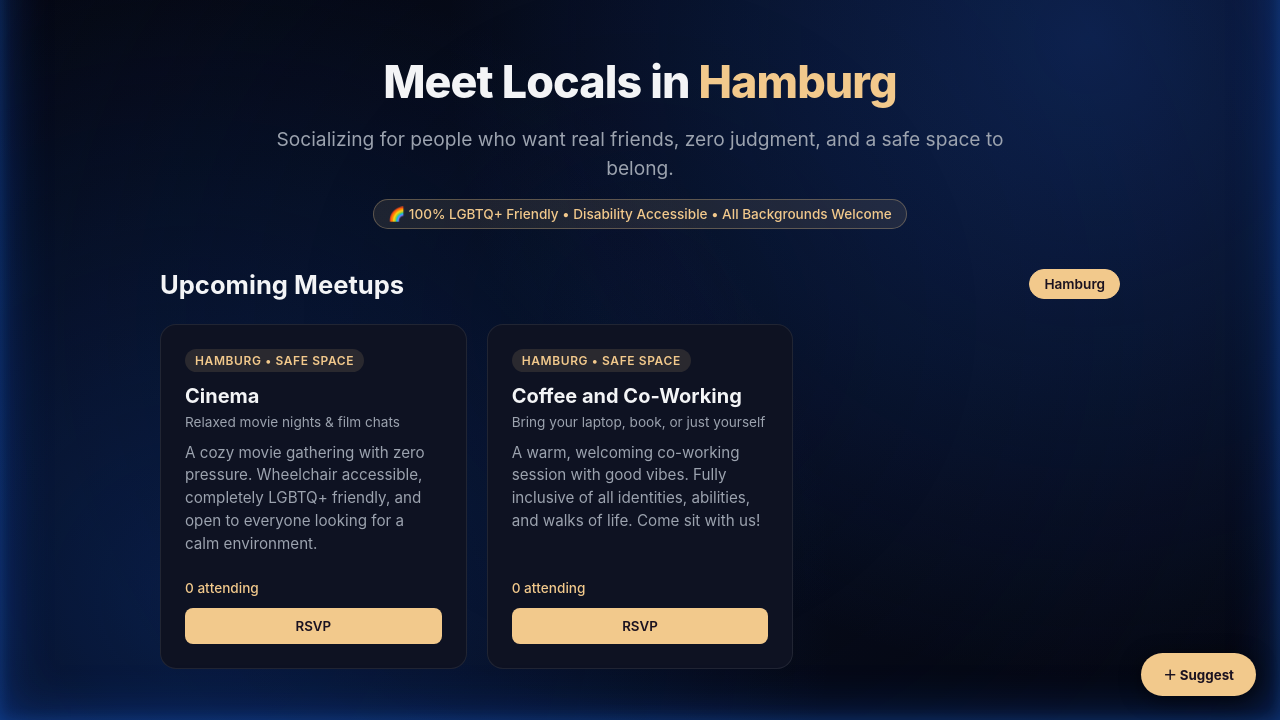
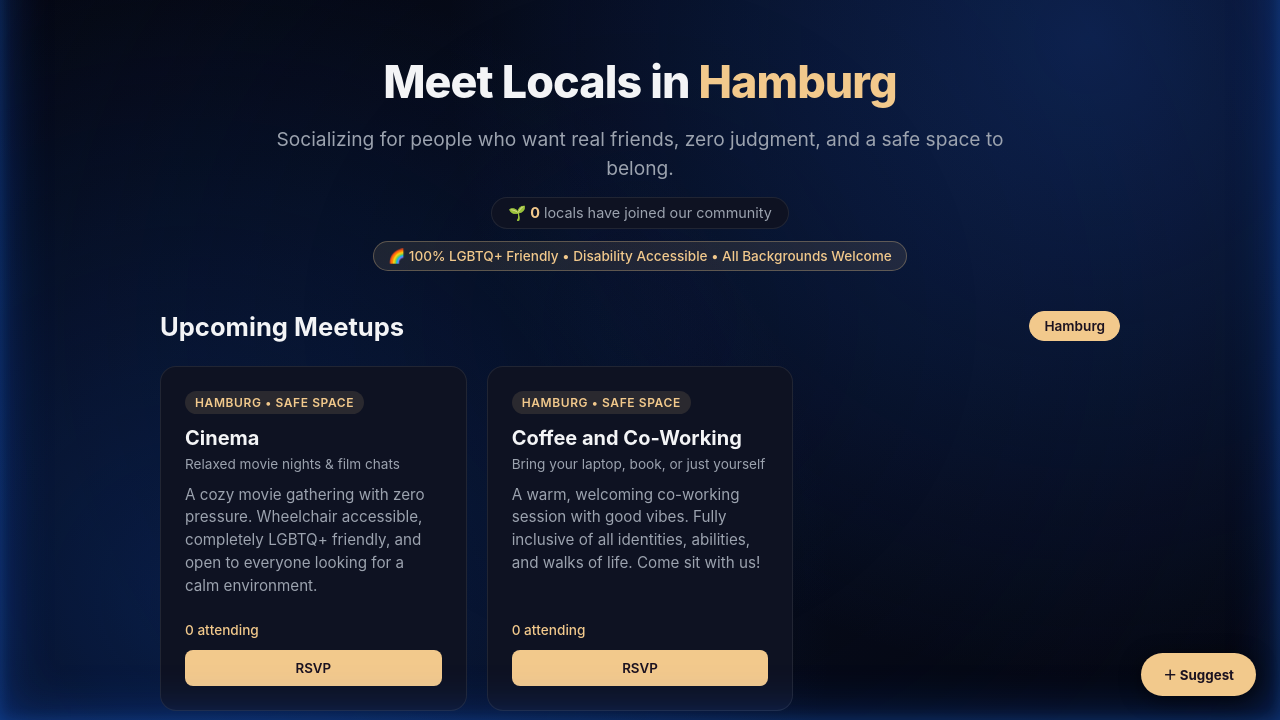
Before and after one commit to M00BA/locals-only-website, a plain HTML site: page index.html in a window 1280 px wide. Shown: the part 80-800 px from the top of the page. Drawn offline with nearby package versions, Linux system fonts and the light colour scheme; no server answers.

Commit message:
Update index.html

```diff
--- a/index.html
+++ b/index.html
@@ -82,7 +82,15 @@
       Meet Locals in <span class="hero-highlight">Hamburg</span>
     </h1>
     <p class="hero-subtitle">Socializing for people who want real friends, zero judgment, and a safe space to belong.</p>
-    <div style="margin-top: 16px; display: inline-block; padding: 6px 14px; background: rgba(242, 201, 140, 0.1); border: 1px solid rgba(242, 201, 140, 0.3); border-radius: var(--radius-pill); color: var(--accent); font-size: 0.85rem; font-weight: 500;">
+
+    <!-- Community Counter Badge -->
+    <div style="margin-top: 14px;">
+      <span id="communityCountBadge" style="display: inline-block; padding: 6px 16px; background: var(--bg-card); border: 1px solid var(--border-soft); border-radius: var(--radius-pill); color: var(--text-muted); font-size: 0.9rem;">
+        🌱 <strong id="communityCountNum" style="color: var(--accent);">0</strong> locals have joined our community
+      </span>
+    </div>
+
+    <div style="margin-top: 12px; display: inline-block; padding: 6px 14px; background: rgba(242, 201, 140, 0.1); border: 1px solid rgba(242, 201, 140, 0.3); border-radius: var(--radius-pill); color: var(--accent); font-size: 0.85rem; font-weight: 500;">
       🌈 100% LGBTQ+ Friendly • Disability Accessible • All Backgrounds Welcome
     </div>
   </section>
```
